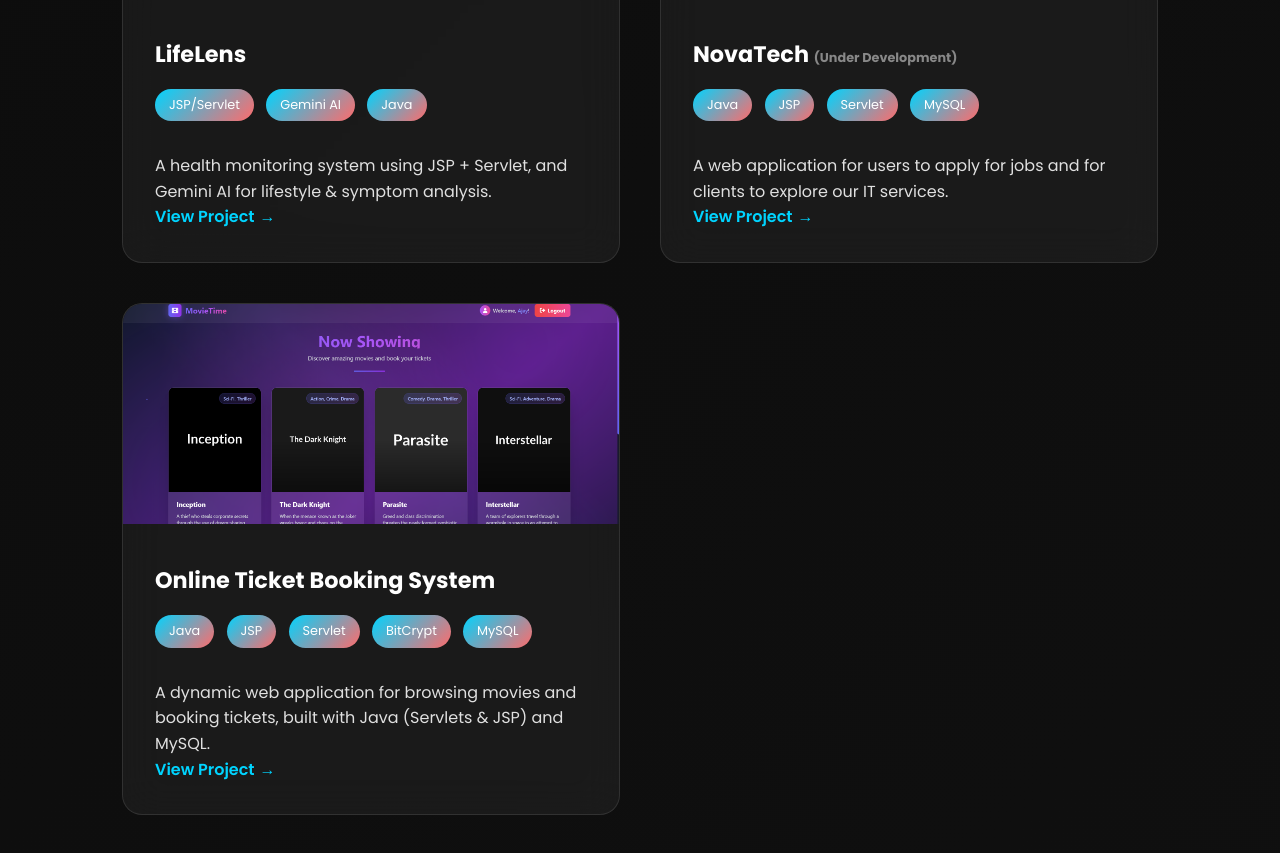
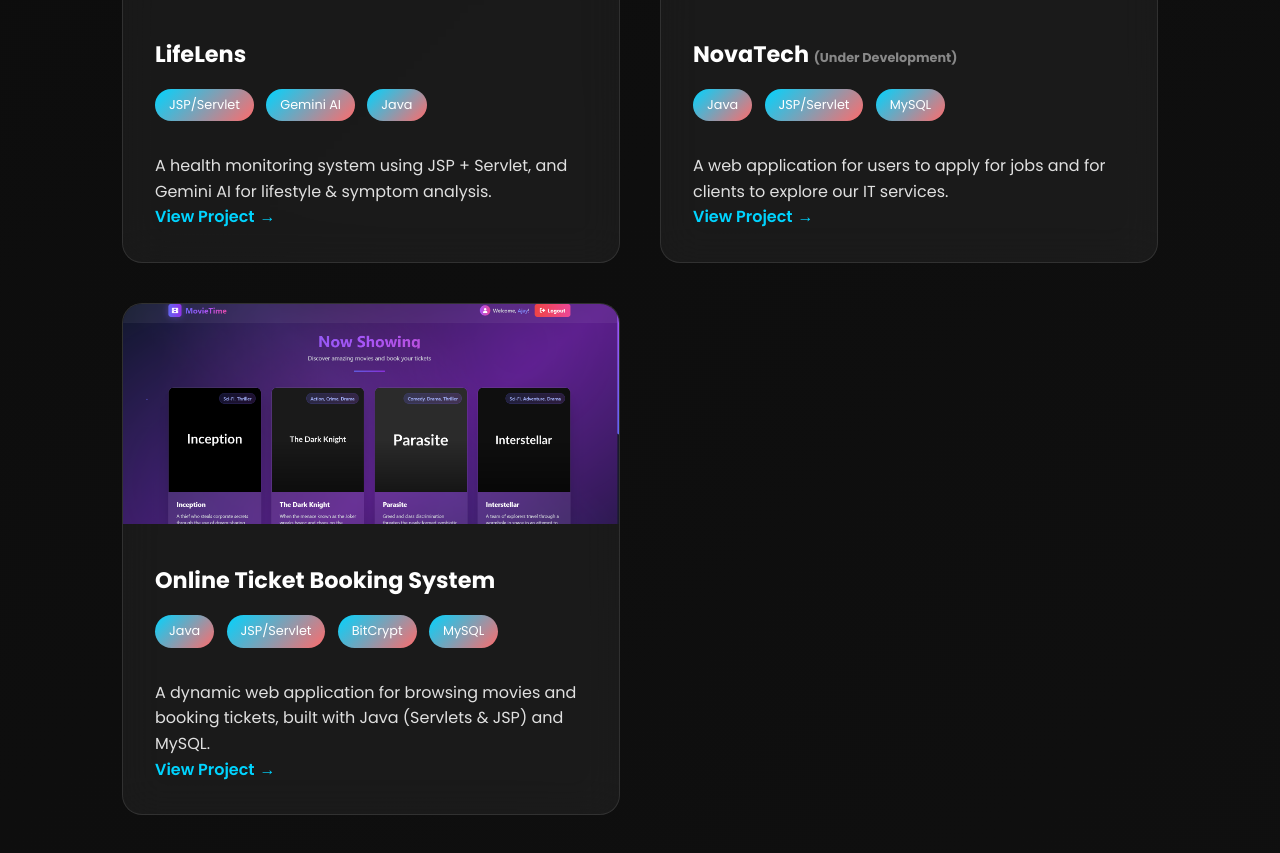
Before and after one commit to khushal1304/portfolio-khushal, a plain HTML site: page index.html in a window 1280 px wide. Shown: the part 3251-4104 px from the top of the page. Drawn offline with Linux system fonts and the light colour scheme.

Commit message:
Update index.html

```diff
--- a/index.html
+++ b/index.html
@@ -1076,8 +1076,7 @@
                         <h3>NovaTech <span style="font-size: 0.8rem; color: var(--text-muted);">(Under Development)</span></h3>
                         <div class="project-tags">
                             <span class="tag">Java</span>
-                            <span class="tag">JSP</span>
-                            <span class="tag">Servlet</span>
+                            <span class="tag">JSP/Servlet</span>
                             <span class="tag">MySQL</span>
                         </div>
                         <p>A web application for users to apply for jobs and for clients to explore our IT services.</p>
@@ -1093,8 +1092,7 @@
                         <h3>Online Ticket Booking System</h3>
                         <div class="project-tags">
                             <span class="tag">Java</span>
-                            <span class="tag">JSP</span>
-                            <span class="tag">Servlet</span>
+                            <span class="tag">JSP/Servlet</span>
                             <span class="tag">BitCrypt</span>
                             <span class="tag">MySQL</span>
                         </div>
```
